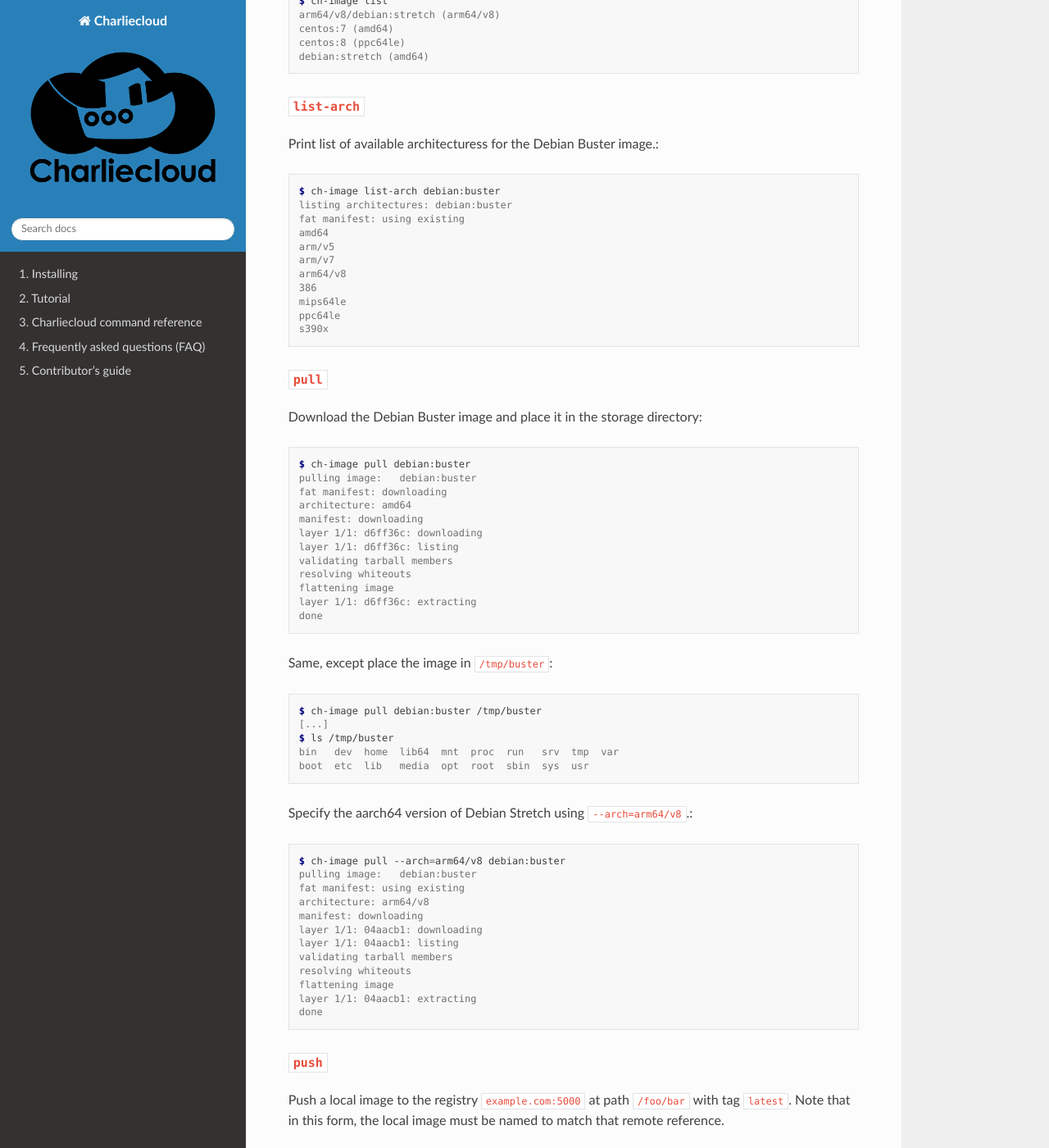
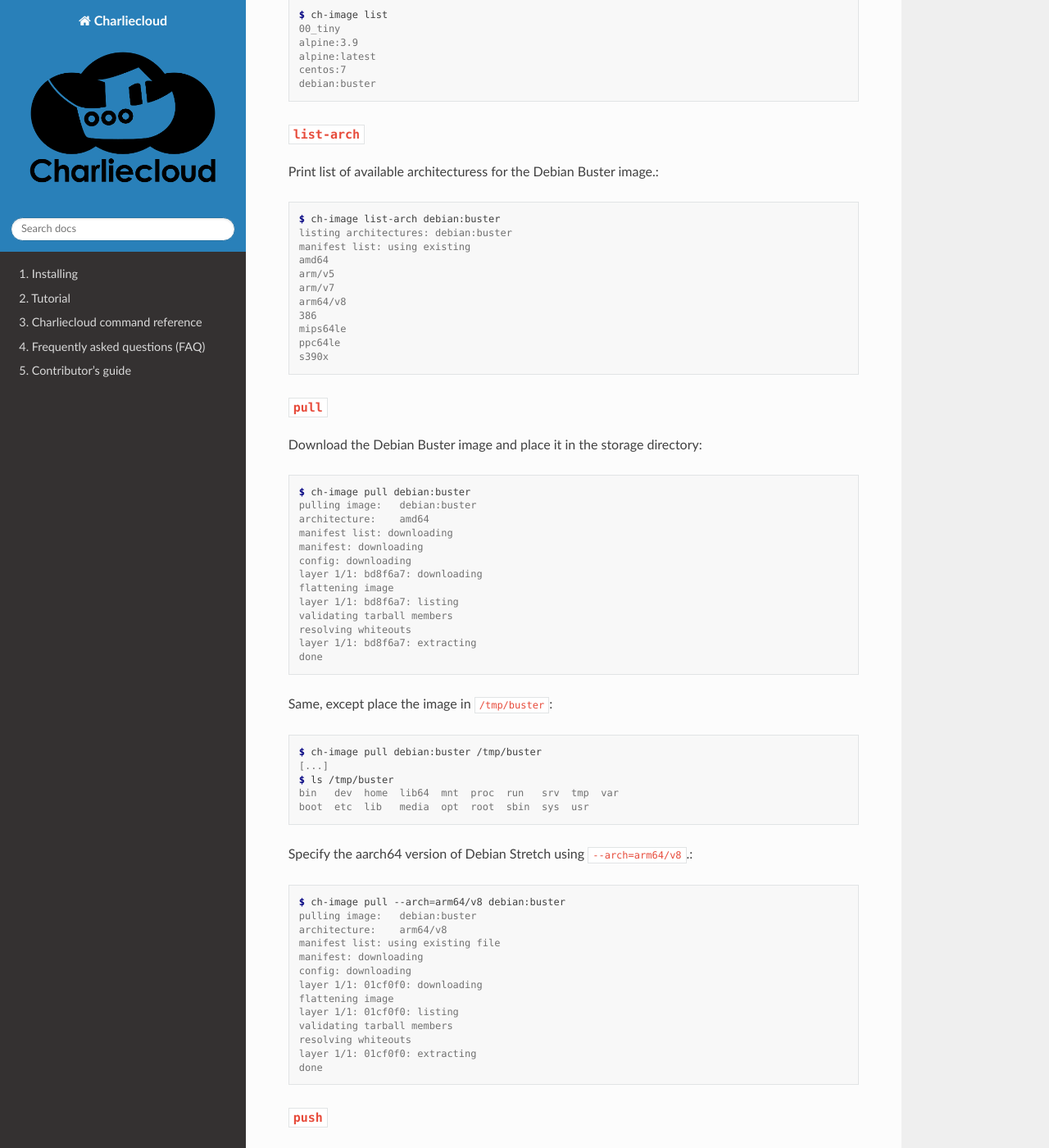
Before and after one commit to hpc/charliecloud, a Sphinx documentation site: the page built from doc/ch-image.rst, in a window 1280 px wide and 1400 px high, scrolled down 10341 px. Shown: the whole window at 82% size. Built offline with Sphinx 7.4.7 and the Read the Docs theme 2.0.0, drawn with Linux system fonts in a browser that asks for light colours; some of the changed text lies outside the part shown.

Commit message:
tidy; revise docs

```diff
--- a/doc/ch-image_desc.rst
+++ b/doc/ch-image_desc.rst
@@ -6,6 +6,7 @@ Synopsis
    $ ch-image [...] build [-t TAG] [-f DOCKERFILE] [...] CONTEXT
    $ ch-image [...] delete IMAGE_REF
    $ ch-image [...] list
+   $ ch-image [...] list-arch IMAGE_REF
    $ ch-image [...] pull [...] IMAGE_REF [IMAGE_DIR]
    $ ch-image [...] push [--image DIR] IMAGE_REF [DEST_REF]
    $ ch-image [...] storage-path
@@ -524,11 +525,12 @@ List images in storage.
 
 ::
 
-  $ ch-image list
-  arm64/v8/debian:stretch (arm64/v8)
-  centos:7 (amd64)
-  centos:8 (ppc64le)
-  debian:stretch (amd64)
+   $ ch-image list
+   00_tiny
+   alpine:3.9
+   alpine:latest
+   centos:7
+   debian:buster
 
 :code:`list-arch`
 -----------------
@@ -537,7 +539,7 @@ Print list of available architecturess for the Debian Buster image.::
 
    $ ch-image list-arch debian:buster
    listing architectures: debian:buster
-   fat manifest: using existing
+   manifest list: using existing
    amd64
    arm/v5
    arm/v7
@@ -552,18 +554,19 @@ Print list of available architecturess for the Debian Buster image.::
 
 Download the Debian Buster image and place it in the storage directory::
 
-  $ ch-image pull debian:buster
-  pulling image:   debian:buster
-  fat manifest: downloading
-  architecture: amd64
-  manifest: downloading
-  layer 1/1: d6ff36c: downloading
-  layer 1/1: d6ff36c: listing
-  validating tarball members
-  resolving whiteouts
-  flattening image
-  layer 1/1: d6ff36c: extracting
-  done
+   $ ch-image pull debian:buster
+   pulling image:   debian:buster
+   architecture:    amd64
+   manifest list: downloading
+   manifest: downloading
+   config: downloading
+   layer 1/1: bd8f6a7: downloading
+   flattening image
+   layer 1/1: bd8f6a7: listing
+   validating tarball members
+   resolving whiteouts
+   layer 1/1: bd8f6a7: extracting
+   done
 
 Same, except place the image in :code:`/tmp/buster`::
 
@@ -577,15 +580,16 @@ Specify the aarch64 version of Debian Stretch using :code:`--arch=arm64/v8`.::
 
    $ ch-image pull --arch=arm64/v8 debian:buster
    pulling image:   debian:buster
-   fat manifest: using existing
-   architecture: arm64/v8
+   architecture:    arm64/v8
+   manifest list: using existing file
    manifest: downloading
-   layer 1/1: 04aacb1: downloading
-   layer 1/1: 04aacb1: listing
+   config: downloading
+   layer 1/1: 01cf0f0: downloading
+   flattening image
+   layer 1/1: 01cf0f0: listing
    validating tarball members
    resolving whiteouts
-   flattening image
-   layer 1/1: 04aacb1: extracting
+   layer 1/1: 01cf0f0: extracting
    done
 
 :code:`push`
```
Also changed, not shown: 2 other files.
